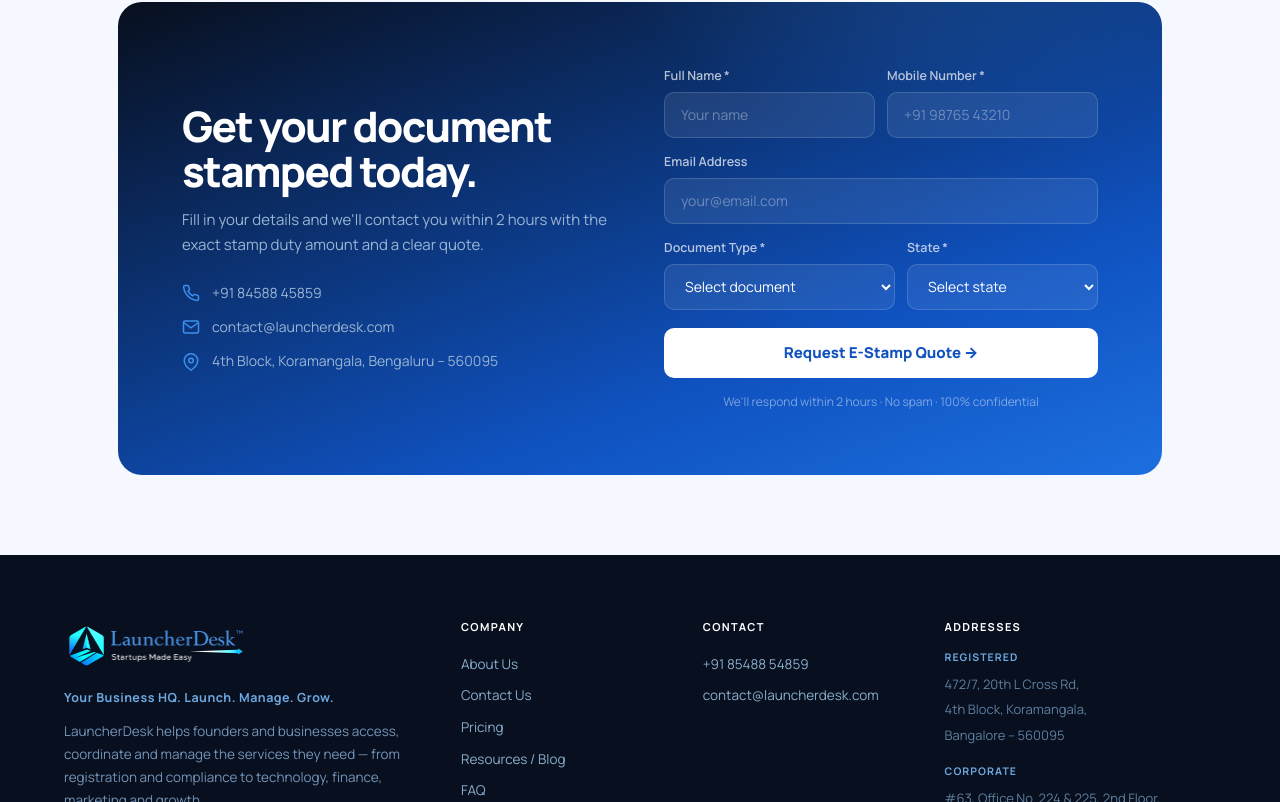
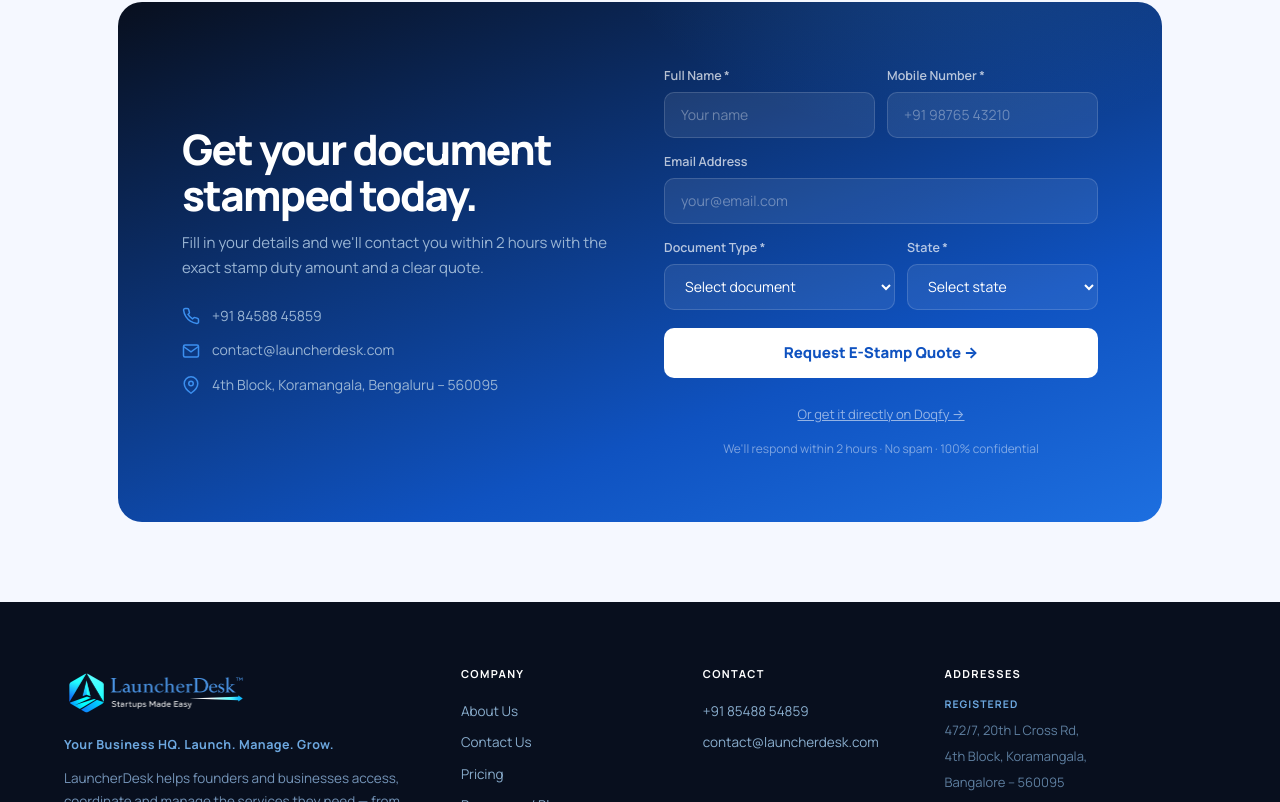
Before and after one commit to moqsoodahmed-pixel/LauncherDesk-frontend, a React (Vite) app: page /estamp in a window 1280 px wide. Shown: the part 2721-3523 px from the top of the page. Built offline with nearby package versions, Linux system fonts and the light colour scheme.

Commit message:
updated the EstampPage

```diff
--- a/src/pages/estamp/EStampPage.jsx
+++ b/src/pages/estamp/EStampPage.jsx
@@ -207,7 +207,7 @@ export default function EStampPage() {
           </h1>
           <p>Get legally valid e-stamped documents for property, business and personal needs — handled end to end by LauncherDesk. No government portal visits required.</p>
           <div className="es-hero-cta">
-            <a href="https://doqfy.in/stamping" target="_blank" rel="noopener noreferrer" className="es-btn-primary">
+            <a href="#get-stamp" className="es-btn-primary">
               <svg viewBox="0 0 24 24" width={16} height={16} fill="none" stroke="currentColor" strokeWidth={2} strokeLinecap="round" strokeLinejoin="round"><path d="M9 12h6m-6 4h6M12 2v4M4.22 4.22l2.83 2.83"/></svg>
               Get Your E-Stamp
             </a>
@@ -355,6 +355,10 @@ export default function EStampPage() {
                   <button type="submit" className="es-submit-btn">
                     Request E-Stamp Quote →
                   </button>
+                  <a href="https://doqfy.in/stamping" target="_blank" rel="noopener noreferrer"
+                    style={{display:'block',textAlign:'center',marginTop:12,fontSize:13,color:'rgba(255,255,255,.55)',textDecoration:'underline'}}>
+                    Or get it directly on Doqfy →
+                  </a>
                   <p style={{fontSize:12,color:'rgba(255,255,255,.45)',textAlign:'center'}}>
                     We'll respond within 2 hours · No spam · 100% confidential
                   </p>
```
